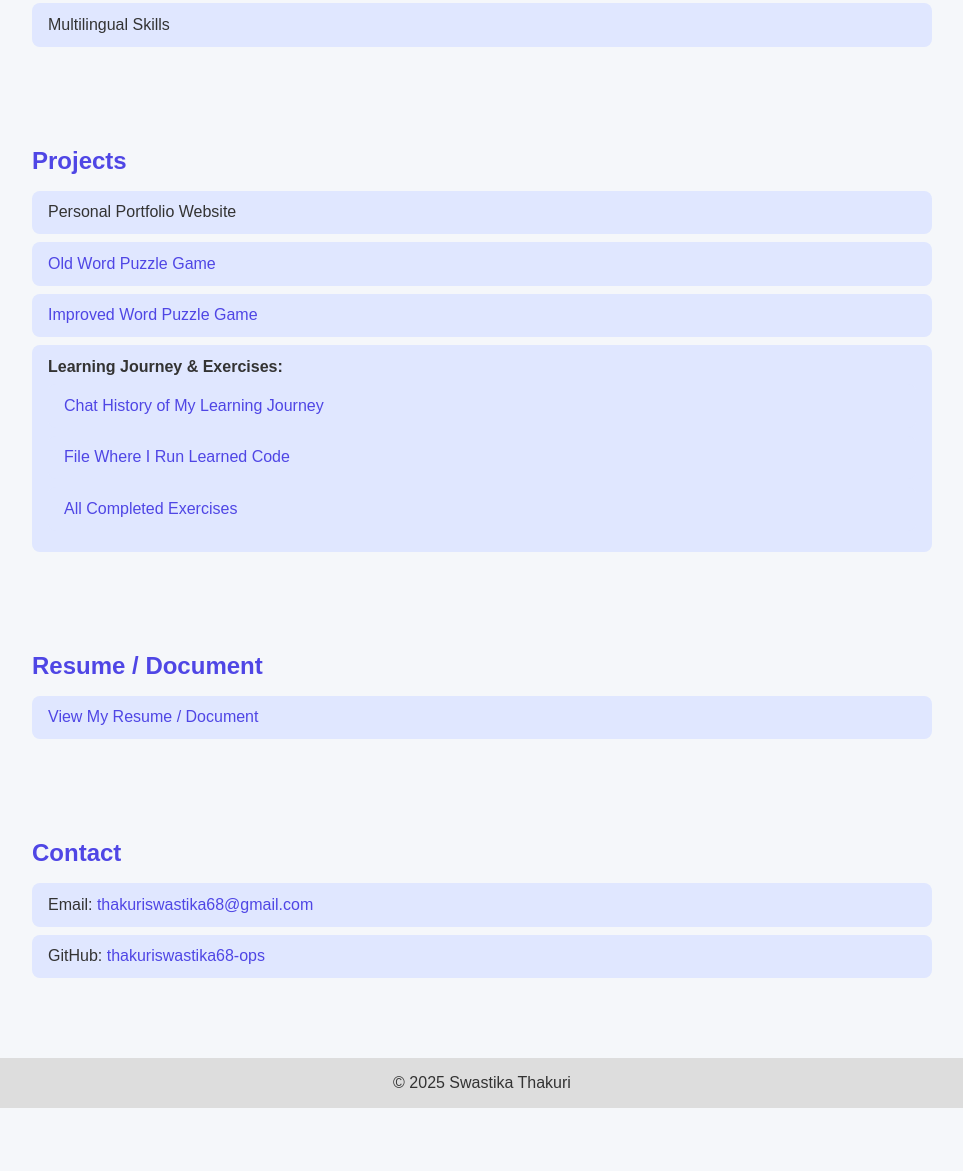
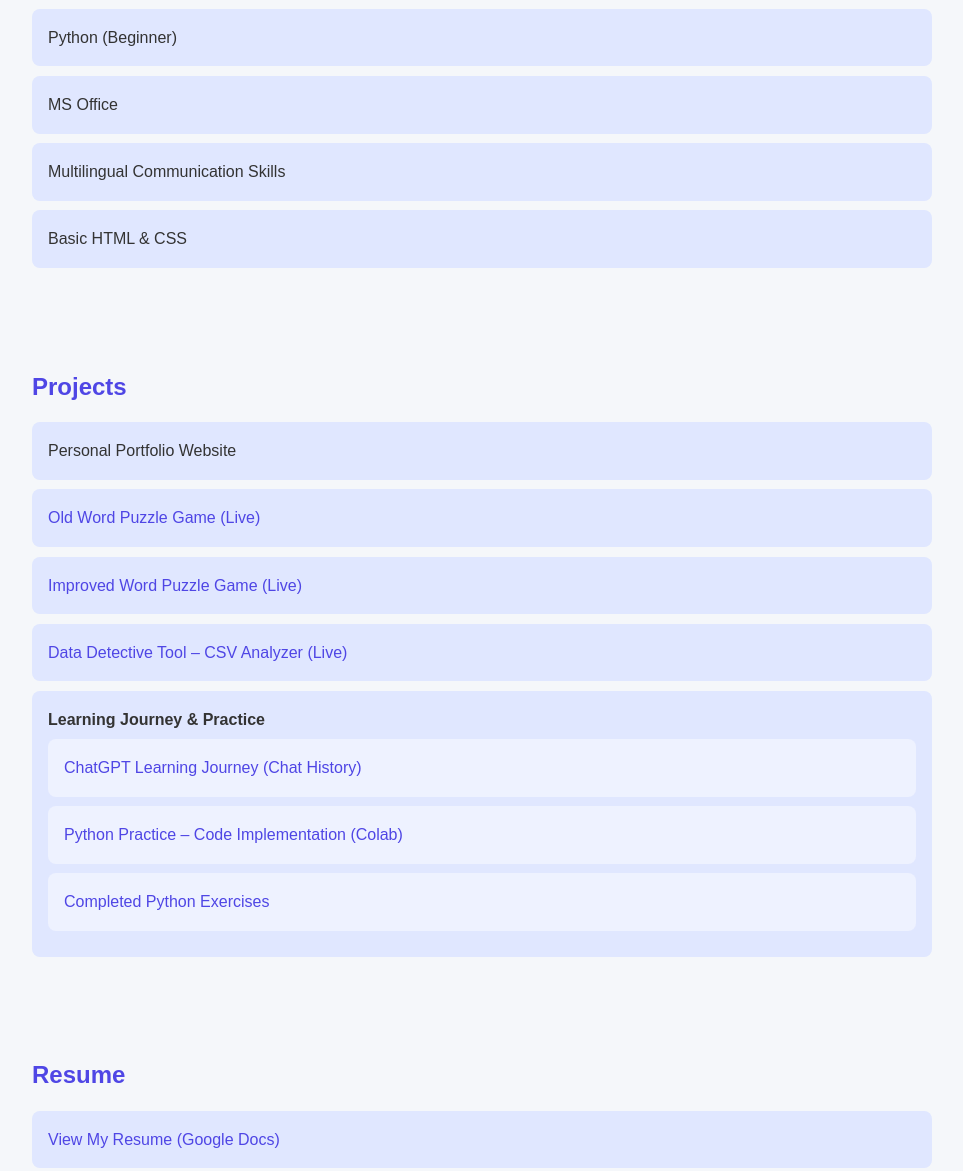
Before and after one commit to thakuriswastika68-ops/Swasst, a plain HTML site: page index.html in a window 1280 px wide. Shown: the part 565-1736 px from the top of the page, without its empty margins (158-1121 px from the left). Before the commit the page ends 1673 px from the top, so only its background shows below. Drawn offline with Linux system fonts and the light colour scheme.

Commit message:
Refactor index.html for improved structure and style

```diff
--- a/index.html
+++ b/index.html
@@ -1,95 +1,119 @@
 <!DOCTYPE html>
 <html lang="en">
 <head>
-  <meta charset="UTF-8">
-  <meta name="viewport" content="width=device-width, initial-scale=1.0">
-  <title>Swastika Thakuri Portfolio</title>
+  <meta charset="UTF-8" />
+  <meta name="viewport" content="width=device-width, initial-scale=1.0" />
+  <title>Swastika Thakuri | Portfolio</title>
+
   <style>
     body {
       font-family: Arial, sans-serif;
       margin: 0;
-      padding: 0;
       background: #f5f7fa;
       color: #333;
+      line-height: 1.6;
     }
+
     header {
       background: #4f46e5;
       color: white;
       text-align: center;
-      padding: 2rem 1rem;
+      padding: 2.5rem 1rem;
     }
+
     header h1 {
       margin: 0;
-      font-size: 2.5rem;
+      font-size: 2.6rem;
     }
+
     header p {
-      margin: 0.5rem 0 0;
+      margin-top: 0.5rem;
       font-size: 1.2rem;
     }
+
     nav {
       background: #e0e7ff;
       padding: 1rem;
       text-align: center;
     }
+
     nav a {
       margin: 0 1rem;
       color: #4f46e5;
       text-decoration: none;
       font-weight: bold;
     }
+
     nav a:hover {
       text-decoration: underline;
     }
+
     section {
-      padding: 2rem 1rem;
       max-width: 900px;
       margin: auto;
+      padding: 2rem 1rem;
     }
+
     h2 {
       color: #4f46e5;
       margin-bottom: 1rem;
     }
+
     ul {
       list-style: none;
       padding: 0;
     }
+
     ul li {
       background: #e0e7ff;
-      margin: 0.5rem 0;
-      padding: 0.8rem 1rem;
+      margin: 0.6rem 0;
+      padding: 1rem;
       border-radius: 8px;
     }
+
+    ul ul li {
+      background: #eef2ff;
+      margin-top: 0.4rem;
+    }
+
     a {
       color: #4f46e5;
       text-decoration: none;
     }
+
     a:hover {
       text-decoration: underline;
     }
+
     footer {
+      background: #ddd;
       text-align: center;
       padding: 1rem;
-      background: #ddd;
       margin-top: 2rem;
     }
+
     @media (max-width: 600px) {
-      header h1 {
-        font-size: 2rem;
-      }
       nav a {
         display: block;
         margin: 0.5rem 0;
       }
+
+      header h1 {
+        font-size: 2rem;
+      }
     }
   </style>
 </head>
+
 <body>
 
+  <!-- HEADER -->
   <header>
     <h1>Swastika Thakuri</h1>
     <p>Student | Learner | Aspiring Developer</p>
   </header>
 
+  <!-- NAVIGATION -->
   <nav>
     <a href="#about">About</a>
     <a href="#skills">Skills</a>
@@ -98,51 +122,101 @@
     <a href="#contact">Contact</a>
   </nav>
 
+  <!-- ABOUT -->
   <section id="about">
     <h2>About Me</h2>
-    <p>Hello! I am Swastika Thakuri from Nepal. Currently pursuing my undergraduate degree at Dong-A University, Busan. I enjoy learning new skills, exploring programming, and working on personal projects.</p>
+    <p>
+      Hello! I am Swastika Thakuri from Nepal. Currently pursuing my undergraduate degree
+      at Dong-A University, Busan. I am passionate about learning programming,
+      building small projects, and improving my problem-solving skills.
+    </p>
   </section>
 
+  <!-- SKILLS -->
   <section id="skills">
     <h2>Skills</h2>
     <ul>
       <li>Python (Beginner)</li>
       <li>MS Office</li>
-      <li>Multilingual Skills</li>
+      <li>Multilingual Communication Skills</li>
+      <li>Basic HTML & CSS</li>
     </ul>
   </section>
 
+  <!-- PROJECTS -->
   <section id="projects">
     <h2>Projects</h2>
     <ul>
       <li>Personal Portfolio Website</li>
-      <li><a href="https://thakuriswastika68-ops.github.io/Swasst/oldwordpuzzle.html" target="_blank">Old Word Puzzle Game</a></li>
-      <li><a href="https://thakuriswastika68-ops.github.io/Swasst/wordpuzzle.html" target="_blank">Improved Word Puzzle Game</a></li>
-      <li><strong>Learning Journey & Exercises:</strong>
+
+      <li>
+        <a href="https://thakuriswastika68-ops.github.io/Swasst/oldwordpuzzle.html" target="_blank">
+          Old Word Puzzle Game (Live)
+        </a>
+      </li>
+
+      <li>
+        <a href="https://thakuriswastika68-ops.github.io/Swasst/wordpuzzle.html" target="_blank">
+          Improved Word Puzzle Game (Live)
+        </a>
+      </li>
+
+      <li>
+        <a href="https://thakuriswastika68-ops.github.io/Swasst/datadetective.html" target="_blank">
+          Data Detective Tool – CSV Analyzer (Live)
+        </a>
+      </li>
+
+      <li>
+        <strong>Learning Journey & Practice</strong>
         <ul>
-          <li><a href="https://chatgpt.com/share/69004130-8904-8007-9388-28cd49cd0467" target="_blank">Chat History of My Learning Journey</a></li>
-          <li><a href="https://colab.research.google.com/drive/1AHgQcbZuz-7mYsGx9reIyfvhx2lQvAIy?usp=sharing" target="_blank">File Where I Run Learned Code</a></li>
-          <li><a href="https://colab.research.google.com/drive/1JTMH0ObTNKZ-yCAqP-OJcYzkods_1yFV?usp=sharing" target="_blank">All Completed Exercises</a></li>
+          <li>
+            <a href="https://chatgpt.com/share/69004130-8904-8007-9388-28cd49cd0467" target="_blank">
+              ChatGPT Learning Journey (Chat History)
+            </a>
+          </li>
+          <li>
+            <a href="https://colab.research.google.com/drive/1AHgQcbZuz-7mYsGx9reIyfvhx2lQvAIy?usp=sharing" target="_blank">
+              Python Practice – Code Implementation (Colab)
+            </a>
+          </li>
+          <li>
+            <a href="https://colab.research.google.com/drive/1JTMH0ObTNKZ-yCAqP-OJcYzkods_1yFV?usp=sharing" target="_blank">
+              Completed Python Exercises
+            </a>
+          </li>
         </ul>
       </li>
     </ul>
   </section>
 
+  <!-- RESUME -->
   <section id="resume">
-    <h2>Resume / Document</h2>
+    <h2>Resume</h2>
     <ul>
-      <li><a href="https://docs.google.com/document/d/1MjbAio_Y5myL__3wQ3Upp8pJ2HFpAMAp59GQzJwVUhE/edit?usp=sharing" target="_blank">View My Resume / Document</a></li>
+      <li>
+        <a href="https://docs.google.com/document/d/1MjbAio_Y5myL__3wQ3Upp8pJ2HFpAMAp59GQzJwVUhE/edit?usp=sharing" target="_blank">
+          View My Resume (Google Docs)
+        </a>
+      </li>
     </ul>
   </section>
 
+  <!-- CONTACT -->
   <section id="contact">
     <h2>Contact</h2>
     <ul>
       <li>Email: <a href="mailto:thakuriswastika68@gmail.com">thakuriswastika68@gmail.com</a></li>
-      <li>GitHub: <a href="https://github.com/thakuriswastika68-ops" target="_blank">thakuriswastika68-ops</a></li>
+      <li>
+        GitHub:
+        <a href="https://github.com/thakuriswastika68-ops" target="_blank">
+          thakuriswastika68-ops
+        </a>
+      </li>
     </ul>
   </section>
 
+  <!-- FOOTER -->
   <footer>
     &copy; 2025 Swastika Thakuri
   </footer>
```
